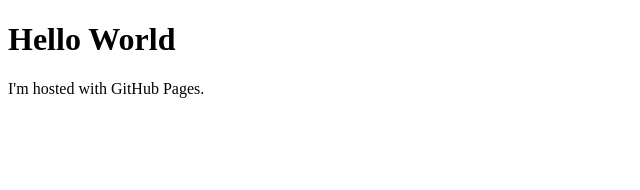
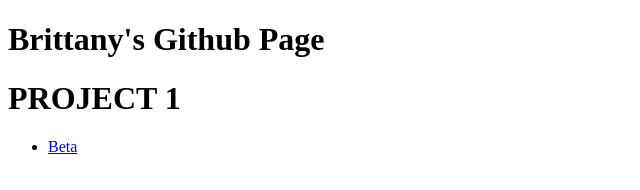
Before and after one commit to AthertonB/AthertonB.Github.io, a plain HTML site: page index.html in a window 1280 px wide. Shown: the whole page, without its empty margins (0-640 px from the left). Drawn offline with Linux system fonts and the light colour scheme.

Commit message:
added link to personal server

```diff
--- a/index.html
+++ b/index.html
@@ -1,7 +1,15 @@
 <!DOCTYPE html>
 <html>
+
 <body>
-<h1>Hello World</h1>
-<p>I'm hosted with GitHub Pages.</p>
+    <h1>Brittany's Github Page</h1>
+
+    <h1>PROJECT 1</h1>
+    <ul>
+        <li><a href="http://bathertondesign.com/interact3p1/index.html">Beta</a>
+        </li>
+    </ul>
+
 </body>
+
 </html>
```
